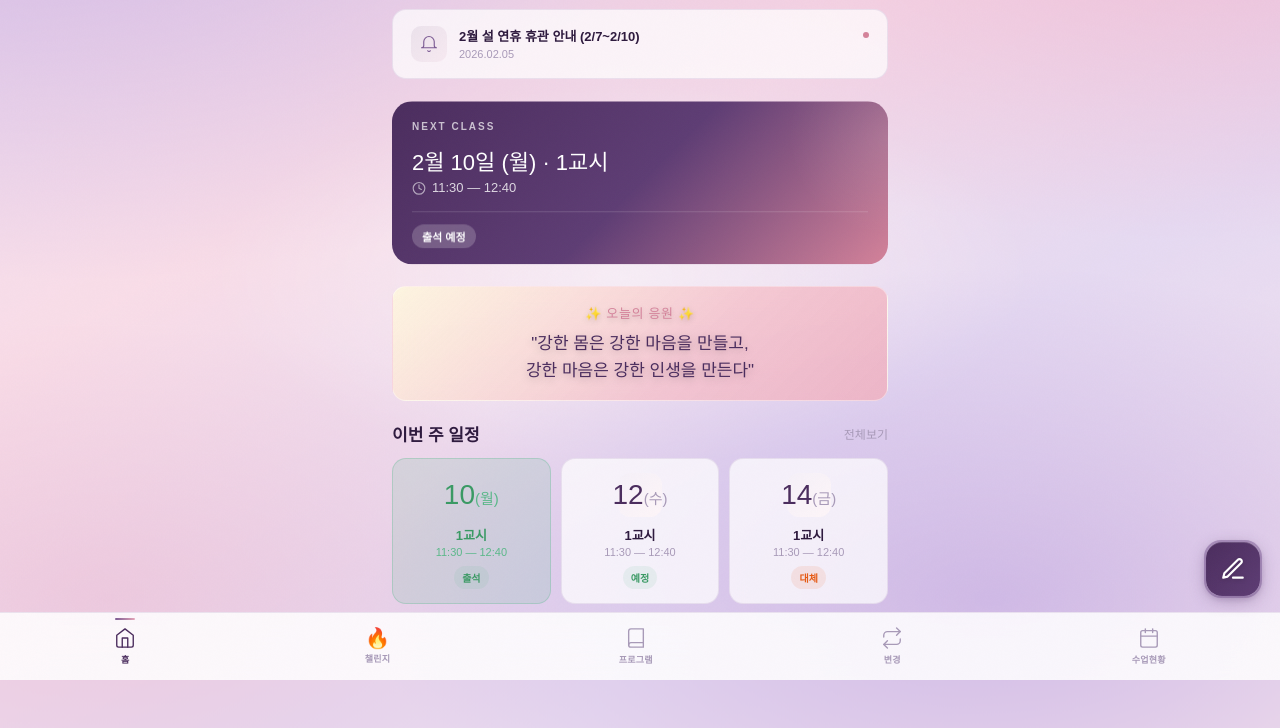
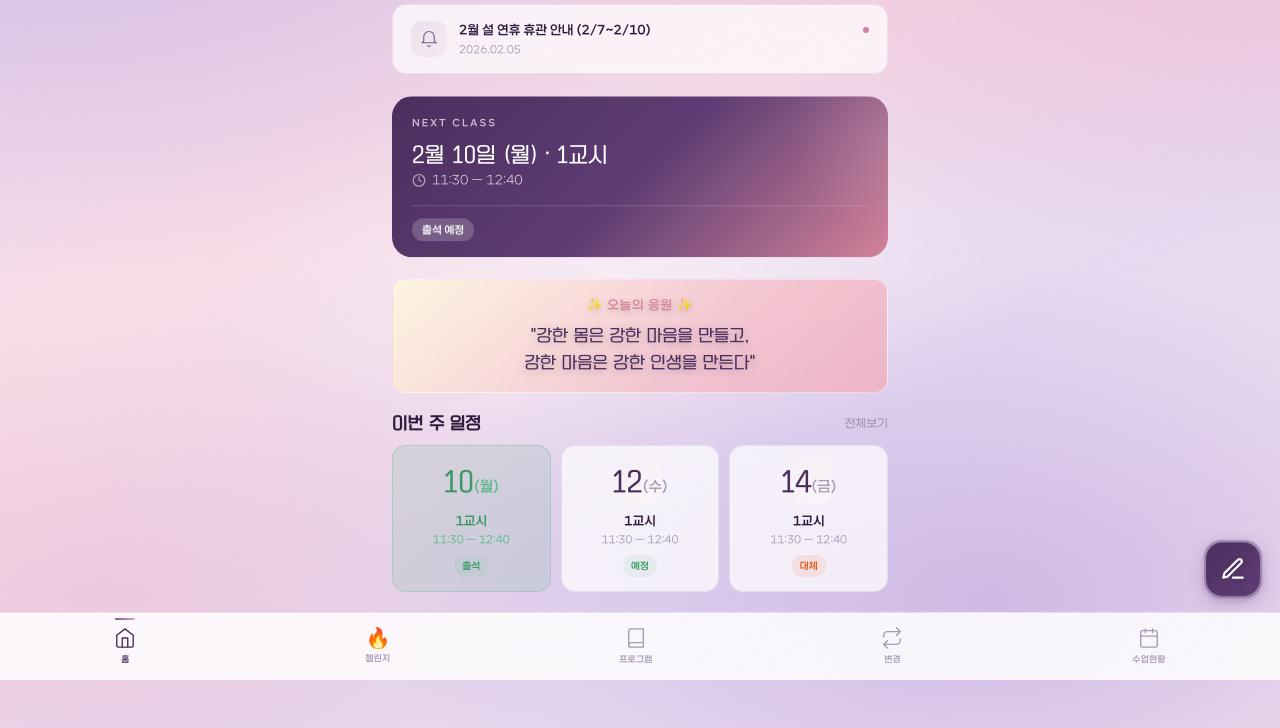
Before and after one commit to einsfactory/strength-school-ewha, a plain HTML site: page index.html in a window 1280 px wide. Shown: the part 120-848 px from the top of the page. Drawn offline with Linux system fonts and the light colour scheme; sample sign-in values are in the browser's storage.

Commit message:
시험판에 폰트 포함
Co-Authored-By: Claude Fable 5.2 <noreply@anthropic.com>

```diff
--- a/assets/app.css
+++ b/assets/app.css
@@ -1,5 +1,11 @@
 /* 근력학교 이화 — 공통 스타일(정돈 레이어)
    화면별 스타일 뒤에 불러와, 화면마다 달랐던 값을 하나로 맞춘다. 색·배치는 기준 목업 그대로. */
+@font-face{font-family:'CarmenSans';src:url('fonts/CarmenSans-Light.woff2') format('woff2');font-weight:300;font-display:swap}
+@font-face{font-family:'CarmenSans';src:url('fonts/CarmenSans-Regular.woff2') format('woff2');font-weight:400;font-display:swap}
+@font-face{font-family:'CarmenSans';src:url('fonts/CarmenSans-Medium.woff2') format('woff2');font-weight:500;font-display:swap}
+@font-face{font-family:'CarmenSans';src:url('fonts/CarmenSans-SemiBold.woff2') format('woff2');font-weight:600;font-display:swap}
+@font-face{font-family:'CarmenSans';src:url('fonts/CarmenSans-Bold.woff2') format('woff2');font-weight:700;font-display:swap}
+@font-face{font-family:'TYPE졸업식';src:url('fonts/TypeGraduation.woff2') format('woff2');font-weight:400;font-display:swap}
 
 :root{
   /* 화면마다 빠져 있거나 달랐던 변수를 한 벌로 */
--- a/sw.js
+++ b/sw.js
@@ -1,5 +1,5 @@
 // 근력학교 이화 — 서비스 워커: 화면은 새 것 먼저(안 되면 저장본), 폰트·이미지는 저장본 먼저
-const V = 'gs-preview-2026.11.11-3', FILES = ["login.html", "index.html", "challenge.html", "program.html", "change.html", "class-status.html", "journal.html", "journal-write.html", "profile.html", "admin-dashboard.html", "admin-timetable.html", "admin-members.html", "member-detail.html", "admin-revenue.html", "admin-notice.html", "assets/app.css", "assets/icon-192.png", "assets/app.js", "assets/icon-180.png", "assets/logo.png", "assets/icon-512.png", "assets/icon-maskable-512.png"];
+const V = 'gs-preview-f-2026.11.11-3', FILES = ["login.html", "index.html", "challenge.html", "program.html", "change.html", "class-status.html", "journal.html", "journal-write.html", "profile.html", "admin-dashboard.html", "admin-timetable.html", "admin-members.html", "member-detail.html", "admin-revenue.html", "admin-notice.html", "assets/app.css", "assets/icon-192.png", "assets/app.js", "assets/icon-180.png", "assets/logo.png", "assets/icon-512.png", "assets/icon-maskable-512.png", "assets/fonts/CarmenSans-Bold.woff2", "assets/fonts/CarmenSans-Regular.woff2", "assets/fonts/CarmenSans-SemiBold.woff2", "assets/fonts/TypeGraduation.woff2", "assets/fonts/CarmenSans-Medium.woff2", "assets/fonts/CarmenSans-Light.woff2"];
 self.addEventListener('install', e => e.waitUntil(caches.open(V).then(c => c.addAll(FILES)).then(() => self.skipWaiting())));
 self.addEventListener('activate', e => e.waitUntil(caches.keys().then(ks => Promise.all(ks.filter(k => k !== V).map(k => caches.delete(k)))).then(() => self.clients.claim())));
 self.addEventListener('fetch', e => {
```
Also changed, not shown: assets/fonts/CarmenSans-Bold.woff2 (added), assets/fonts/CarmenSans-Light.woff2 (added), assets/fonts/CarmenSans-Medium.woff2 (added), assets/fonts/CarmenSans-Regular.woff2 (added), assets/fonts/CarmenSans-SemiBold.woff2 (added), assets/fonts/TypeGraduation.woff2 (added).
